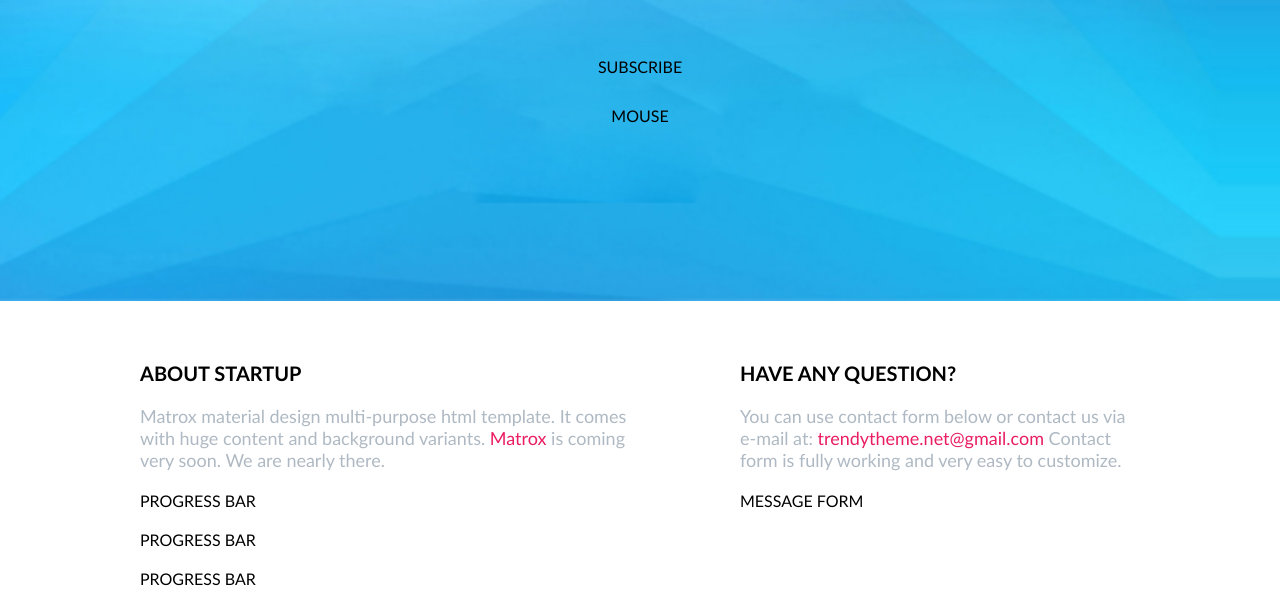
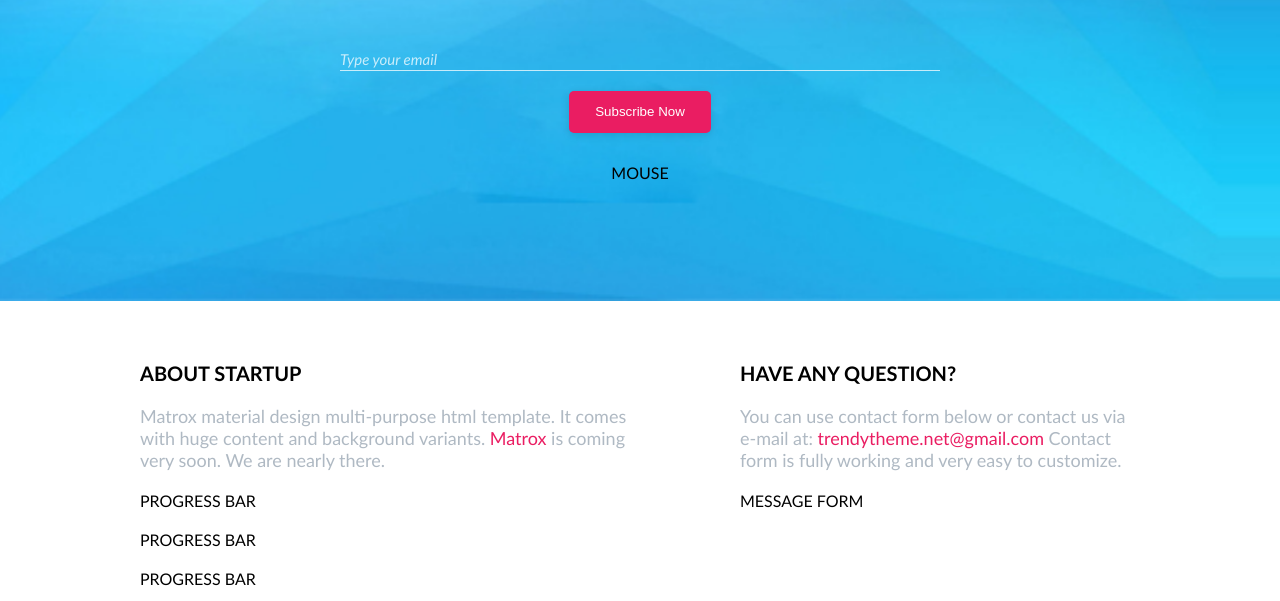
Before and after one commit to janis0316/10-coming-soon, a website: page index.html in a window 1280 px wide. Shown: the part 499-1100 px from the top of the page. Drawn offline with Linux system fonts and the light colour scheme.

Commit message:
Suubscribe form design

```diff
--- a/css/components/button.css
+++ b/css/components/button.css
@@ -0,0 +1,20 @@
+
+
+
+.btn {
+    display: inline-block;
+    color: white;
+    background-color: var(--secondary-color);
+    padding: 1em 2em;
+    border: none;
+    box-shadow: 0 2px 8px #0002;
+    cursor: pointer;
+    transition: all 0.5s;
+    border-radius: 5px;
+}
+
+.btn:hover {
+    color: var(--secondary-color);
+    background-color: white;
+    box-shadow: 0 2px 8px #0008;
+}
--- a/css/components/form.css
+++ b/css/components/form.css
@@ -0,0 +1,20 @@
+input {
+    height: 20px;
+    width: 100%;
+    background: transparent;
+    border: none;
+    border-bottom: 1px solid #fffb;
+    margin-bottom: 20px;
+}
+
+textarea {
+    resize: none;
+}
+
+input::placeholder {
+    color: #fffb;
+    font-family: 'Gill Sans', 'Gill Sans MT', Calibri, 'Trebuchet MS', sans-serif;
+    font-size: 15px;
+    font-style: italic;
+
+  }
--- a/css/pages/home.css
+++ b/css/pages/home.css
@@ -20,7 +20,7 @@
 }
 
 .main-title {
-    font-size: 75px;
+    font-size: 70px;
     text-transform: uppercase;
 }
 
--- a/index.html
+++ b/index.html
@@ -49,7 +49,8 @@
                     </div>
                 </div>
                 <form>
-                    SUBSCRIBE
+                    <input id="email" type="email" placeholder="Type your email" required></textarea>
+                    <button class="btn" type="submit">Subscribe Now</button>
                 </form>
                 <div>
                     MOUSE
```
Also changed, not shown: css/components/socials.css (line endings or trailing spaces).
